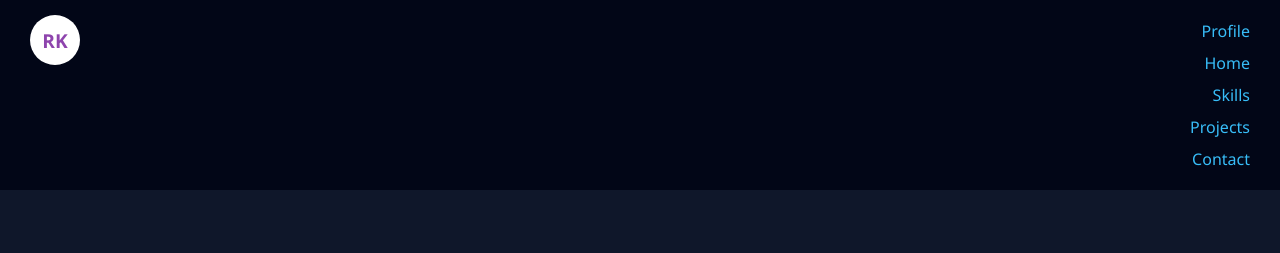
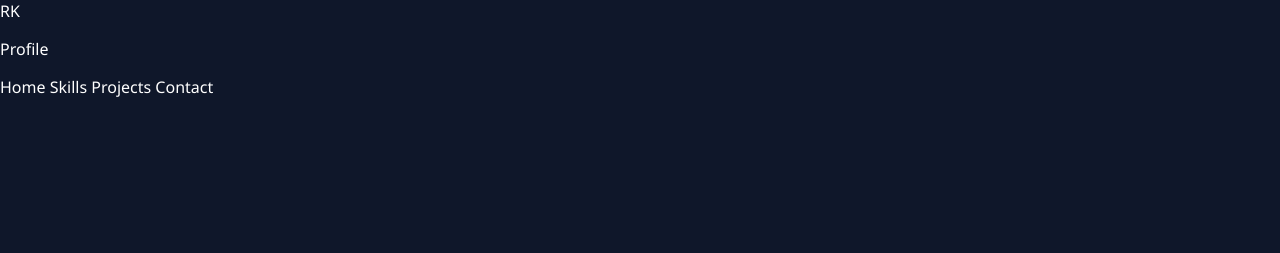
Before and after one commit to rames-qa/Rameshkumar-K, a plain HTML site: page index.html in a window 1280 px wide. Shown: the top 253 px of the page. Drawn offline with Linux system fonts and the light colour scheme.

Commit message:
Update index.html

```diff
--- a/index.html
+++ b/index.html
@@ -16,43 +16,6 @@ body {
     background: #0f172a;
     color: white;
     overflow-x: hidden;
-}
-/* Navbar */
-nav {
-    display: flex;
-    justify-content: space-between;
-    align-items: flex-start;
-    padding: 15px 30px;
-    background: #020617;
-    position: sticky;
-    top: 0;
-    z-index: 100;
-}
-.nav-left .nav-circle {
-    width: 50px;
-    height: 50px;
-    background: white;
-    color: #8e44ad;
-    font-weight: bold;
-    display: flex;
-    justify-content: center;
-    align-items: center;
-    border-radius: 50%;
-    font-size: 1.2rem;
-}
-.nav-right {
-    display: flex;
-    flex-direction: column; /* vertical stack */
-    align-items: flex-end;  /* align right */
-}
-.nav-right p, .nav-right a {
-    color: #38bdf8;
-    text-decoration: none;
-    margin: 5px 0;
-    font-weight: 500;
-}
-.nav-right p:hover, .nav-right a:hover {
-    text-decoration: underline;
 }
 
 /* Hero */
```
